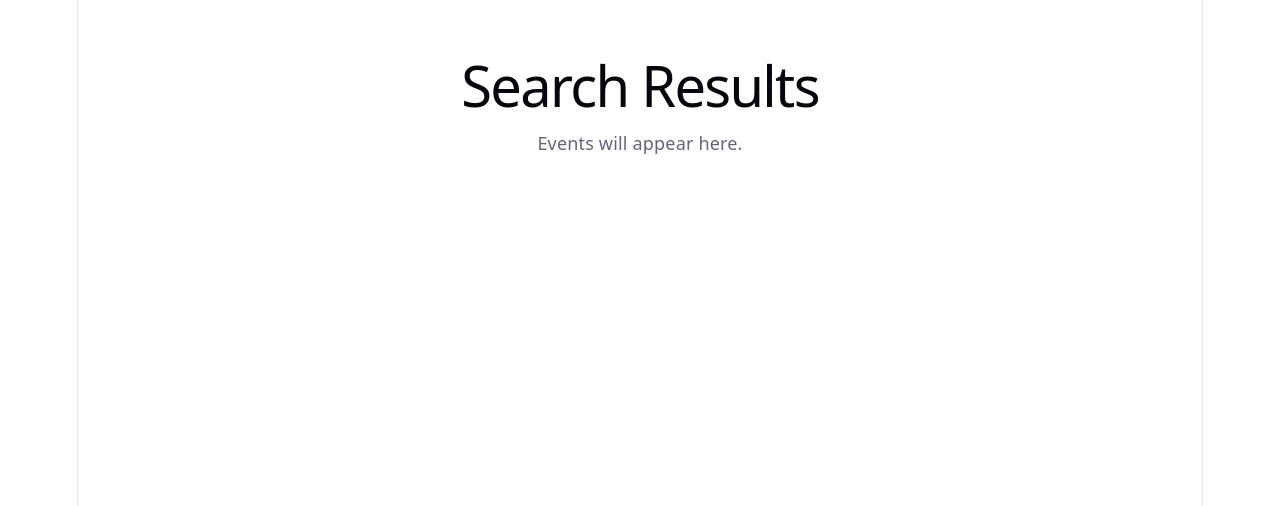
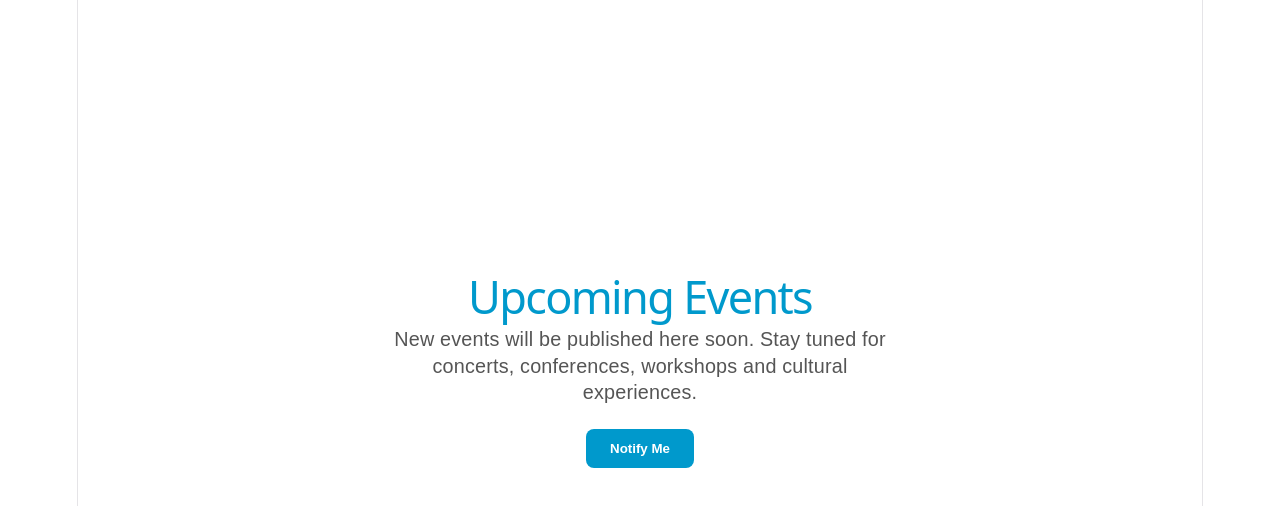
Before and after one commit to Sandradanny/Event-ticketing-platform-project-, a React (Vite) app in the folder eventhub-frontend/: page /events in a window 1280 px wide. Shown: the top 506 px of the page. Built offline with nearby package versions, Linux system fonts and the light colour scheme.

Commit message:
Add homepage components and project structure

```diff
--- a/eventhub-frontend/src/pages/SearchResults.jsx
+++ b/eventhub-frontend/src/pages/SearchResults.jsx
@@ -1,8 +1,41 @@
 export default function SearchResults() {
   return (
-    <div style={{ padding: '40px' }}>
-      <h1>Search Results</h1>
-      <p>Events will appear here.</p>
+    <div
+      style={{
+        minHeight: '80vh',
+        display: 'flex',
+        justifyContent: 'center',
+        alignItems: 'center',
+        textAlign: 'center',
+        padding: '40px',
+        fontFamily: 'Arial'
+      }}
+    >
+      <div>
+        <h1 style={{ color: '#0099cc', marginBottom: '16px', fontSize: '2.5rem' }}>
+          Upcoming Events
+        </h1>
+
+        <p style={{ color: '#555', fontSize: '1.1rem', maxWidth: '500px' }}>
+          New events will be published here soon. Stay tuned for concerts,
+          conferences, workshops and cultural experiences.
+        </p>
+
+        <button
+          style={{
+            marginTop: '24px',
+            background: '#0099cc',
+            color: 'white',
+            border: 'none',
+            padding: '12px 24px',
+            borderRadius: '8px',
+            fontWeight: 'bold',
+            cursor: 'pointer'
+          }}
+        >
+          Notify Me
+        </button>
+      </div>
     </div>
   )
 }
```
